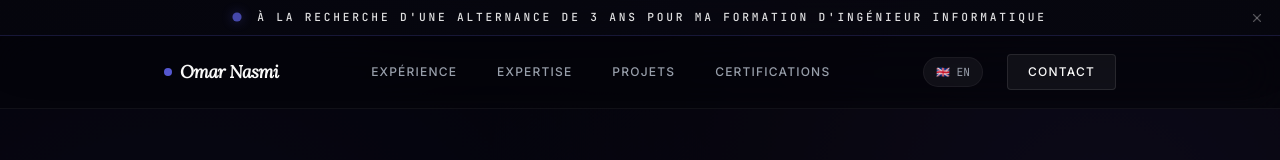
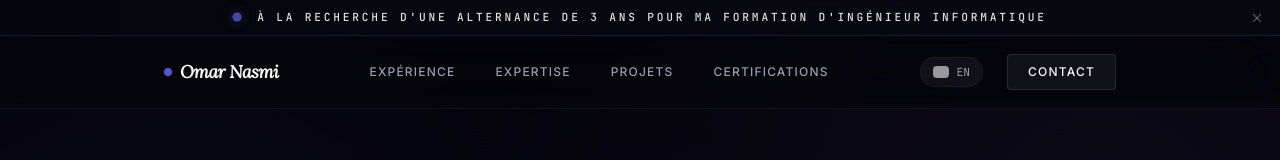
Before and after one commit to omarnasmi/portfolio, a React (Vite) app: page / in a window 1280 px wide. Shown: the top 160 px of the page. Built offline with nearby package versions, Linux system fonts and the light colour scheme; grey boxes are pictures that could not be loaded.

Commit message:
Fix: use image flags for better visibility

```diff
--- a/src/App.tsx
+++ b/src/App.tsx
@@ -374,7 +374,17 @@ export default function App() {
                 onClick={toggleLang}
                 className="text-[0.7rem] text-text-muted hover:text-white transition-colors flex items-center gap-2 font-mono uppercase bg-white/5 px-3 py-1.5 rounded-full border border-white/5 hover:border-[#6366F1]/50"
               >
-                {lang === 'fr' ? '🇬🇧 EN' : '🇫🇷 FR'}
+                {lang === 'fr' ? (
+                  <>
+                    <img src="https://flagcdn.com/w20/gb.png" className="w-4 h-auto rounded-sm" alt="EN" />
+                    <span>EN</span>
+                  </>
+                ) : (
+                  <>
+                    <img src="https://flagcdn.com/w20/fr.png" className="w-4 h-auto rounded-sm" alt="FR" />
+                    <span>FR</span>
+                  </>
+                )}
               </button>
               <a
                 href="#contact"
```
